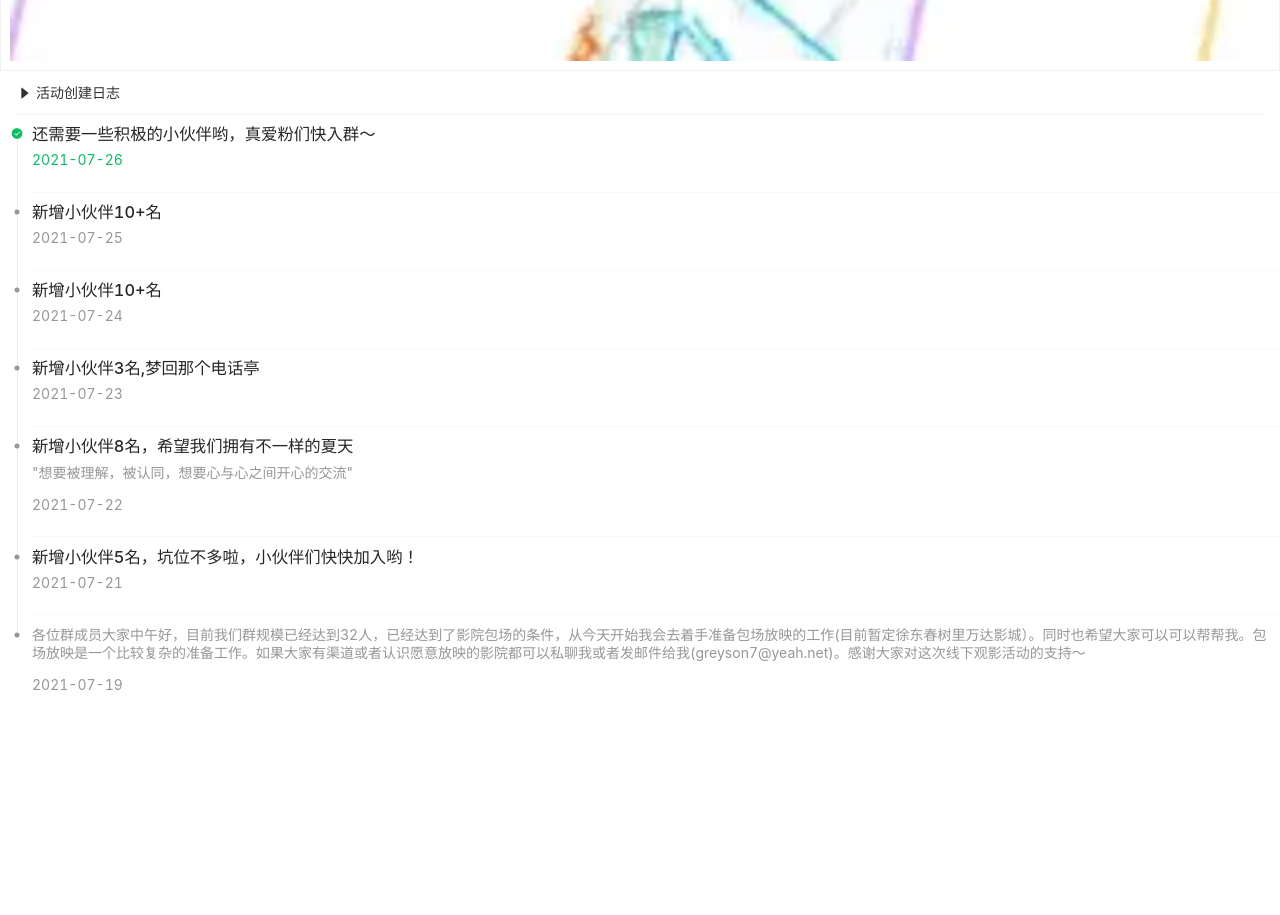
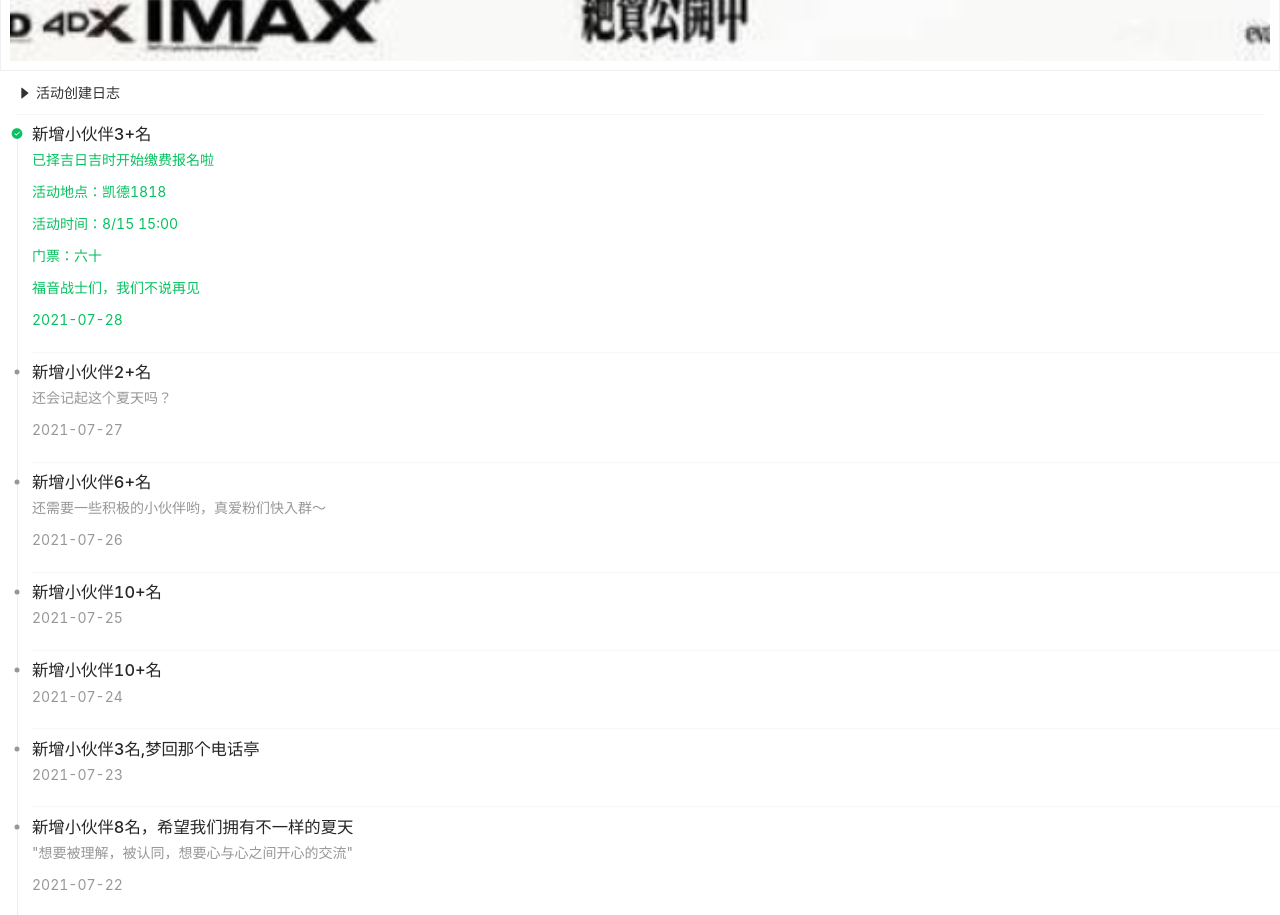
Before and after one commit to Mary526/qbop, a Vue app: page / in a window 1280 px wide. Shown: the part 2540-3455 px from the top of the page. Before the commit the page ends 3258 px from the top, so only its background shows below. Built offline with nearby package versions, Linux system fonts and the light colour scheme.

Commit message:
添加2021/7/29的日志

```diff
--- a/src/components/welcome.vue
+++ b/src/components/welcome.vue
@@ -21,7 +21,22 @@
         <van-cell title="活动创建日志" icon="play" />
         <van-steps direction="vertical" :active="0">
             <van-step>
-                <h3>还需要一些积极的小伙伴哟，真爱粉们快入群～</h3>
+                <h3>新增小伙伴3+名</h3>
+                <p>已择吉日吉时开始缴费报名啦</p>
+                <p>活动地点：凯德1818</p>
+                <p>活动时间：8/15 15:00</p>
+                <p>门票：六十</p>
+                <p>福音战士们，我们不说再见</p>
+                <p>2021-07-28</p>
+            </van-step>
+            <van-step>
+                <h3>新增小伙伴2+名</h3>
+                <p>还会记起这个夏天吗？</p>
+                <p>2021-07-27</p>
+            </van-step>
+            <van-step>
+                <h3>新增小伙伴6+名</h3>
+                <p>还需要一些积极的小伙伴哟，真爱粉们快入群～</p>
                 <p>2021-07-26</p>
             </van-step>
             <van-step>
```
Also changed, not shown: src/assets/qrcode.png.
